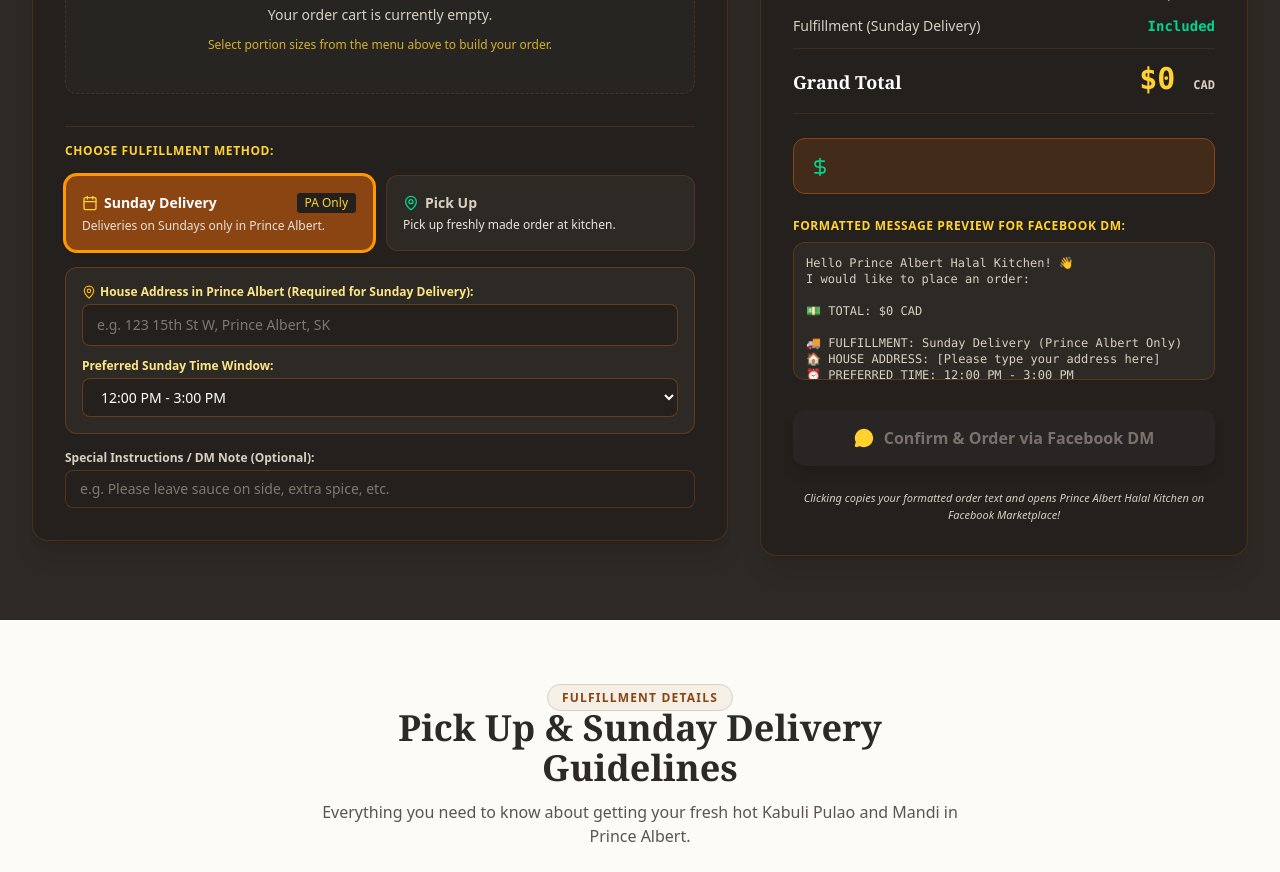
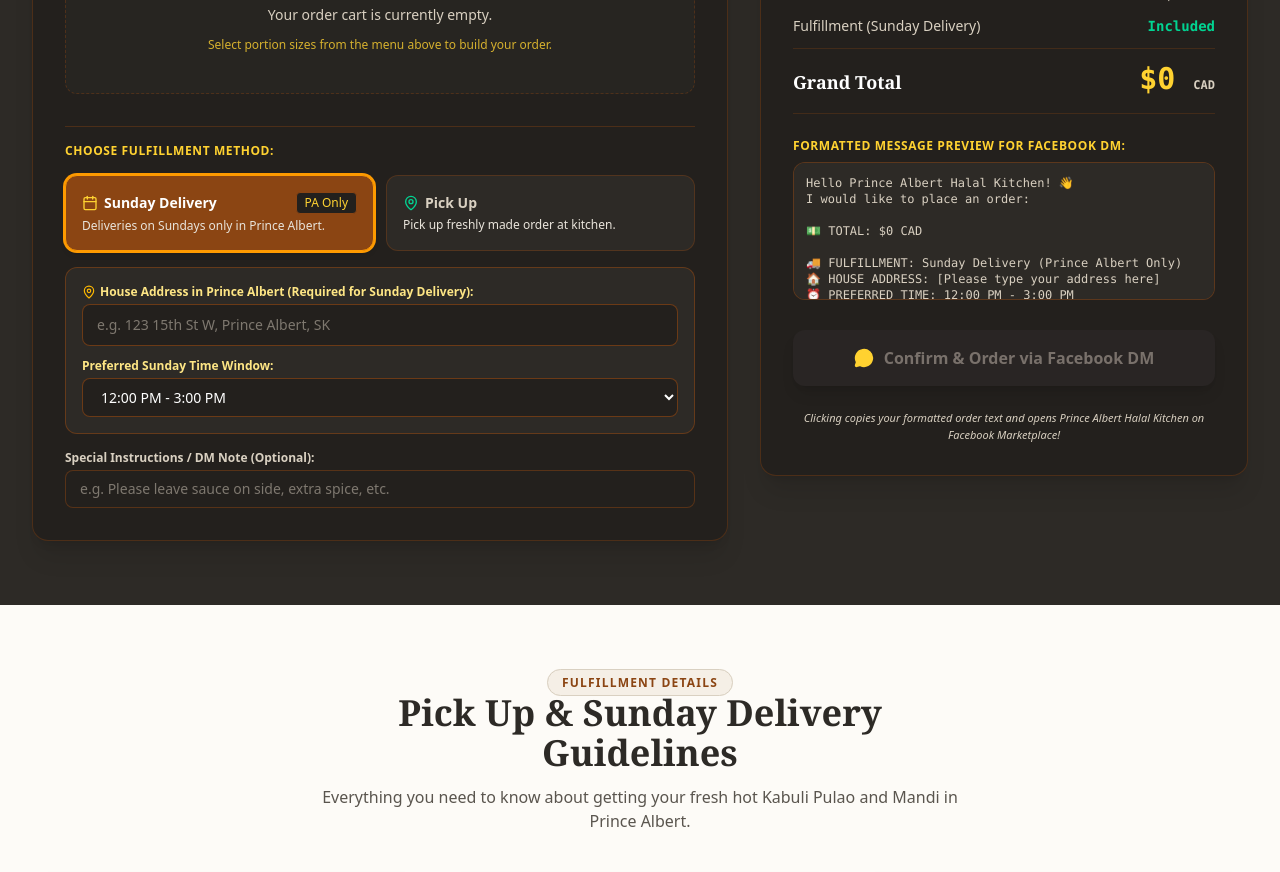
Before and after one commit to Shahadah-studs/PAhalal2, a React (Vite) app: page / in a window 1280 px wide. Shown: the part 3220-4092 px from the top of the page. Built offline with nearby package versions, Linux system fonts and the light colour scheme.

Commit message:
Update OrderCalculator.tsx

```diff
--- a/src/components/OrderCalculator.tsx
+++ b/src/components/OrderCalculator.tsx
@@ -374,10 +374,7 @@
               </div>
             </div>
 
-            <div className="bg-[#8B4513]/30 border border-[#8B4513] p-4 rounded-xl flex items-start gap-3">
-              <DollarSign className="w-5 h-5 text-emerald-400 shrink-0 mt-0.5" />
 
-            </div>
 
             <div className="space-y-2">
               <label className="block text-xs font-bold uppercase tracking-wider text-amber-300">
```
